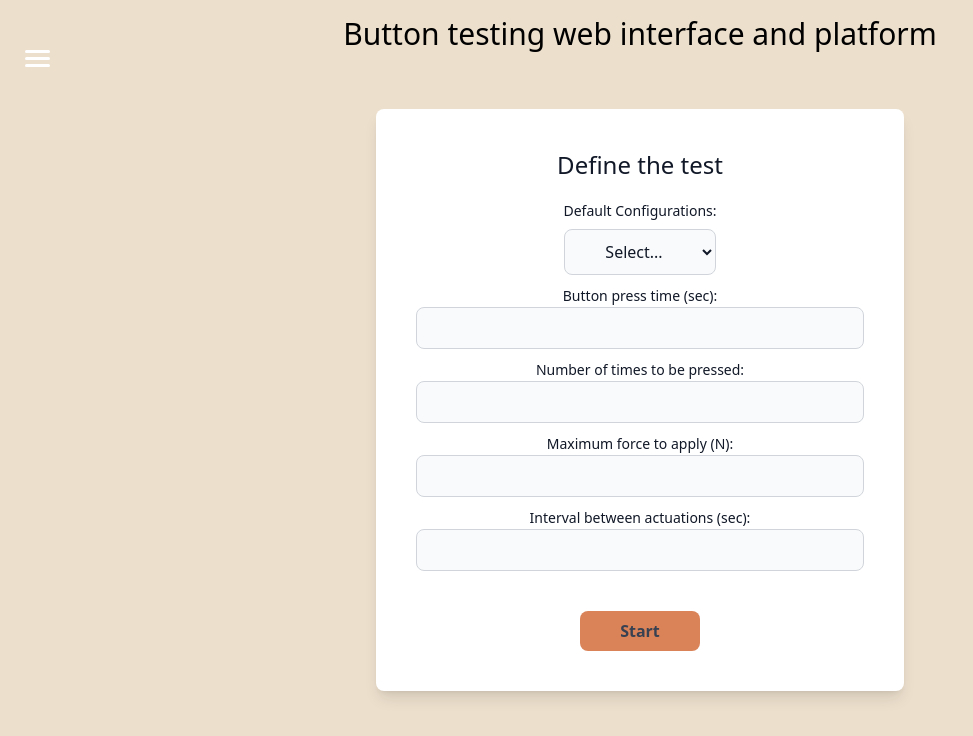
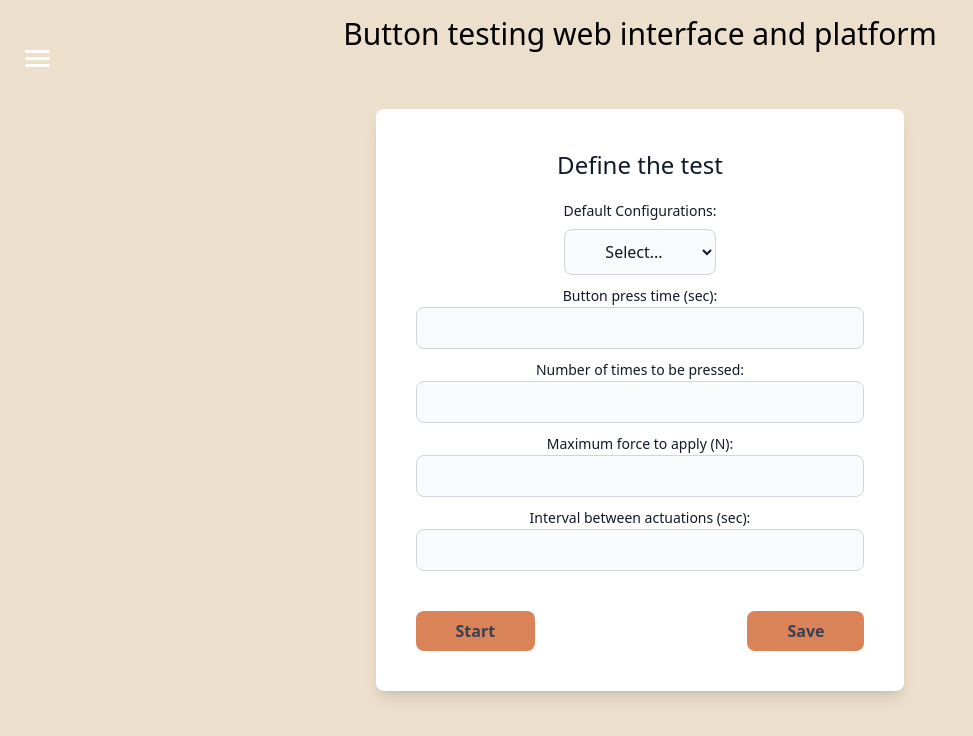
Before and after one commit to goncaloperalta/Projeto-Industrial, a SvelteKit app in the folder interface/: page / in a window 1280 px wide. Shown: the top 736 px of the page, without its empty margins (0-973 px from the left). Built offline with nearby package versions, Linux system fonts and the light colour scheme.

Commit message:
adding profiles to home page

```diff
--- a/interface/src/routes/+page.svelte
+++ b/interface/src/routes/+page.svelte
@@ -9,6 +9,8 @@
         wps_info: { pressTime: 3, ntimes: 15, maxForce: 4, interval: 3 },
         on: { pressTime: 1, ntimes: 15, maxForce: 5, interval: 3 }
     };
+    let profiles = [];
+    let profilesCounter = 0;
 
     let val = ''; // Set to empty so "Select..." appears initially
     let results = 0;
@@ -16,9 +18,17 @@
     // Computed values based on selection - in Select... shows an empty string ' '
     $: presetValues = val === 'rb' || val === 'fr' || val === 'wps_info' || val === 'on'
         ? { ...presets[val] }
+        : val.includes('profile') ? {...profiles[Number(val.charAt(val.length-1))-1]}
         : { pressTime: '', ntimes: '', maxForce: '', interval: '' };
 
-    function showResults() {
+    function saveProfile(){
+        if(!val.includes('profile')){
+            profiles.push(presetValues)
+            profilesCounter += 1;
+        }
+    }
+
+    function showResults(){
         results = 1;
         setTimeout(() => {
             document.getElementById('results-section').scrollIntoView({ behavior: 'smooth' });
@@ -48,6 +58,11 @@
                 <option value="fr">Factory Reset</option>
                 <option value="wps_info">WPS/Info</option>
                 <option value="on">On</option>
+                {#key profilesCounter}
+                    {#each profiles as profile, index}
+                        <option value="profile{index+1}">Profile {index+1}</option>
+                    {/each}
+                {/key}
             </select>
         </div>
 
@@ -70,9 +85,15 @@
         </div>
 
         <!-- Start Button -->
-        <div class="mt-10">
-            <button on:click={showResults} class="bg-[#DA8359] px-10 py-2 text-gray-700 font-bold rounded-lg hover:bg-[#b86d48] transition-all">Start</button>
+        <div class="flex justify-center">
+            <div class="mt-10">
+                <button on:click={showResults} class="bg-[#DA8359] px-10 py-2 text-gray-700 font-bold rounded-lg hover:bg-[#b86d48] transition-all">Start</button>
+            </div>
+            <div class="mt-10 ml-auto">
+                <button on:click={saveProfile} class="bg-[#DA8359] px-10 py-2 text-gray-700 font-bold rounded-lg hover:bg-[#b86d48] transition-all">Save </button>
+            </div>
         </div>
+
     </div>
 </div>
 
```
